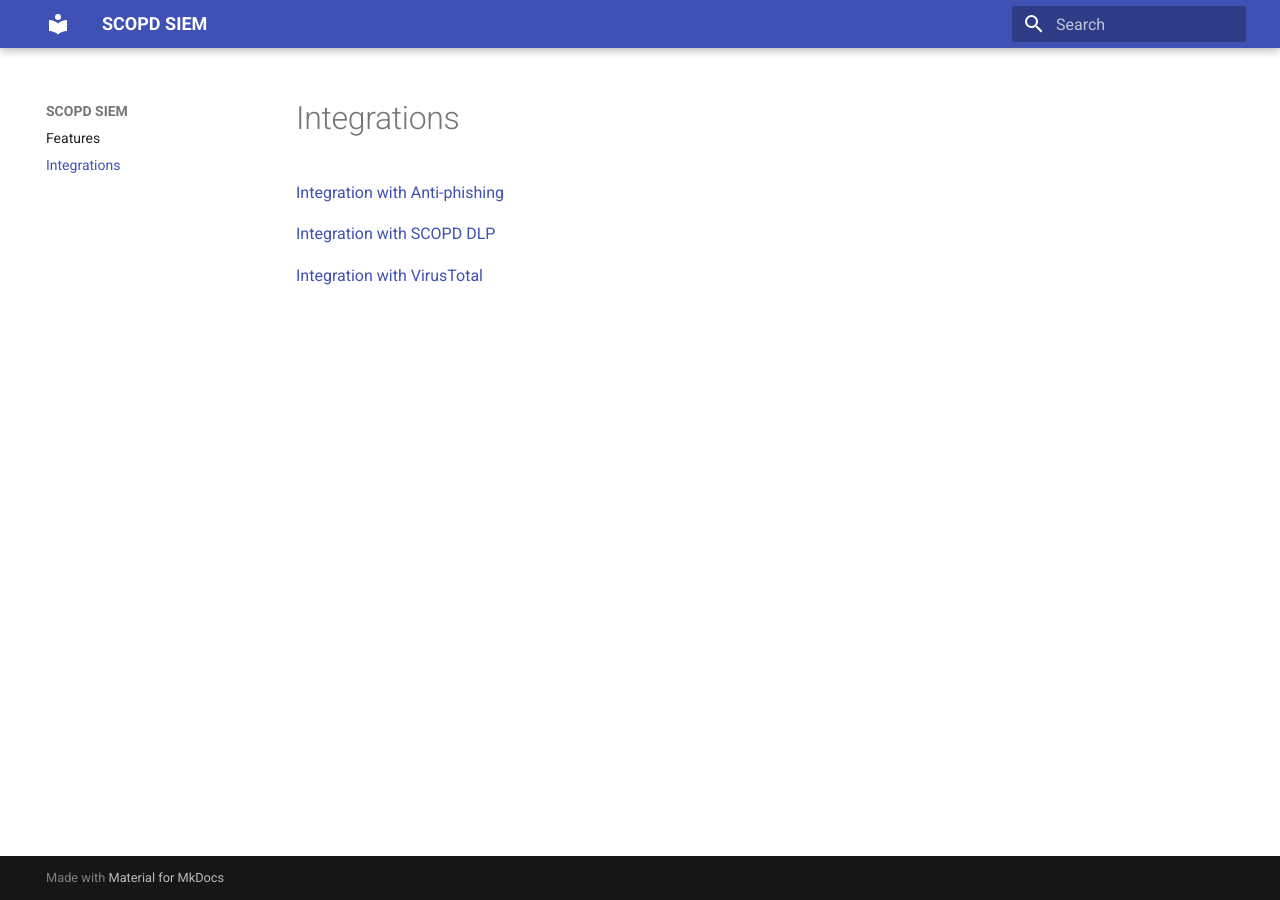
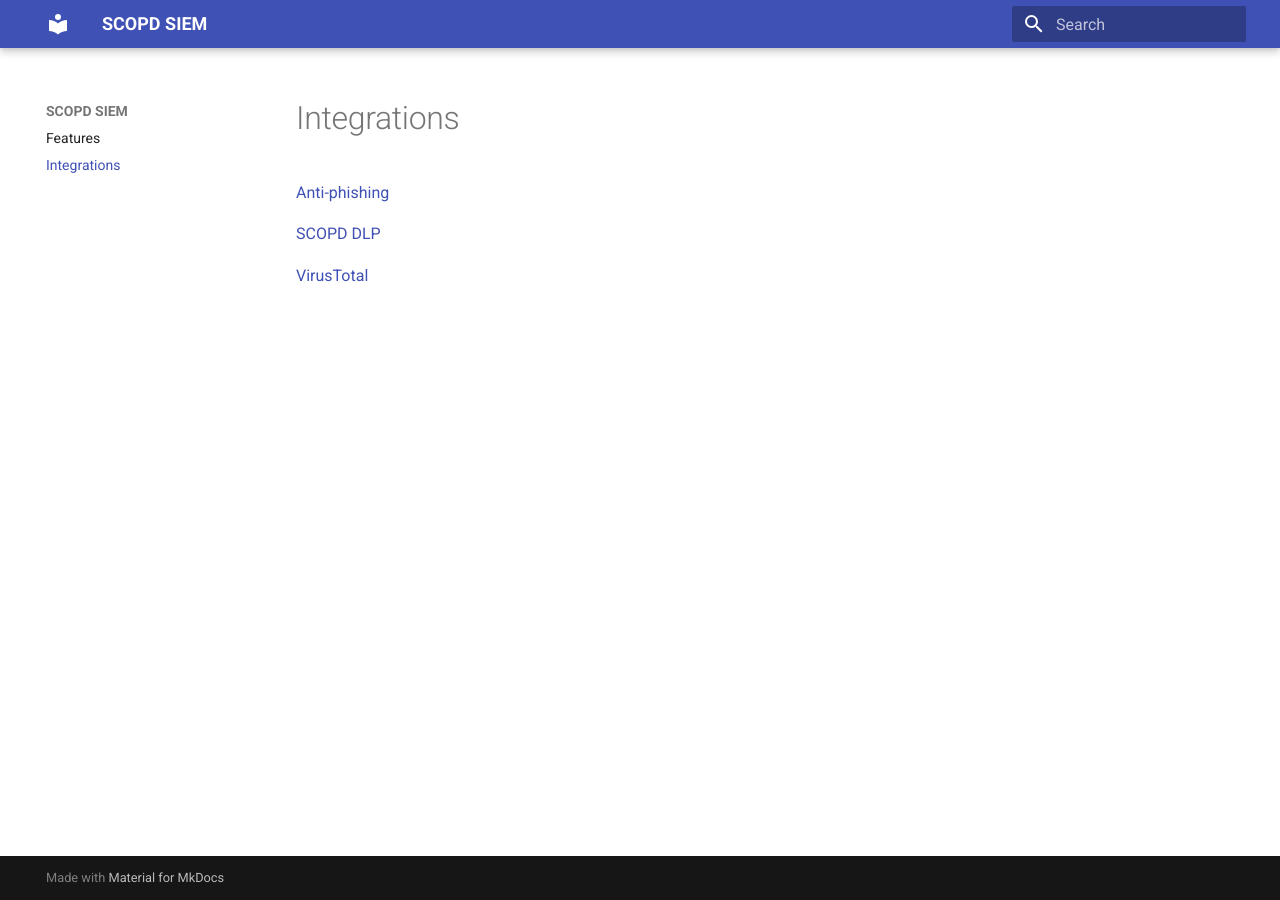
Before and after one commit to Netanelpo/scopd-integrations-docs, an MkDocs documentation site: the page built from docs/integration.md, in a window 1280 px wide. Built offline with MkDocs 1.6.1 and Material for MkDocs 9.7.7, drawn with Linux system fonts in a browser that asks for light colours.

Commit message:
Update integration.md

```diff
--- a/docs/integration.md
+++ b/docs/integration.md
@@ -1,5 +1,5 @@
-[Integration with Anti-phishing](integrations/anti-phishing/anti-phishing.md)
+[Anti-phishing](integrations/anti-phishing/anti-phishing.md)
 
-[Integration with SCOPD DLP](integrations/dlp/dlp.md)
+[SCOPD DLP](integrations/dlp/dlp.md)
 
-[Integration with VirusTotal](integrations/virustotal/virustotal.md)
+[VirusTotal](integrations/virustotal/virustotal.md)
```
